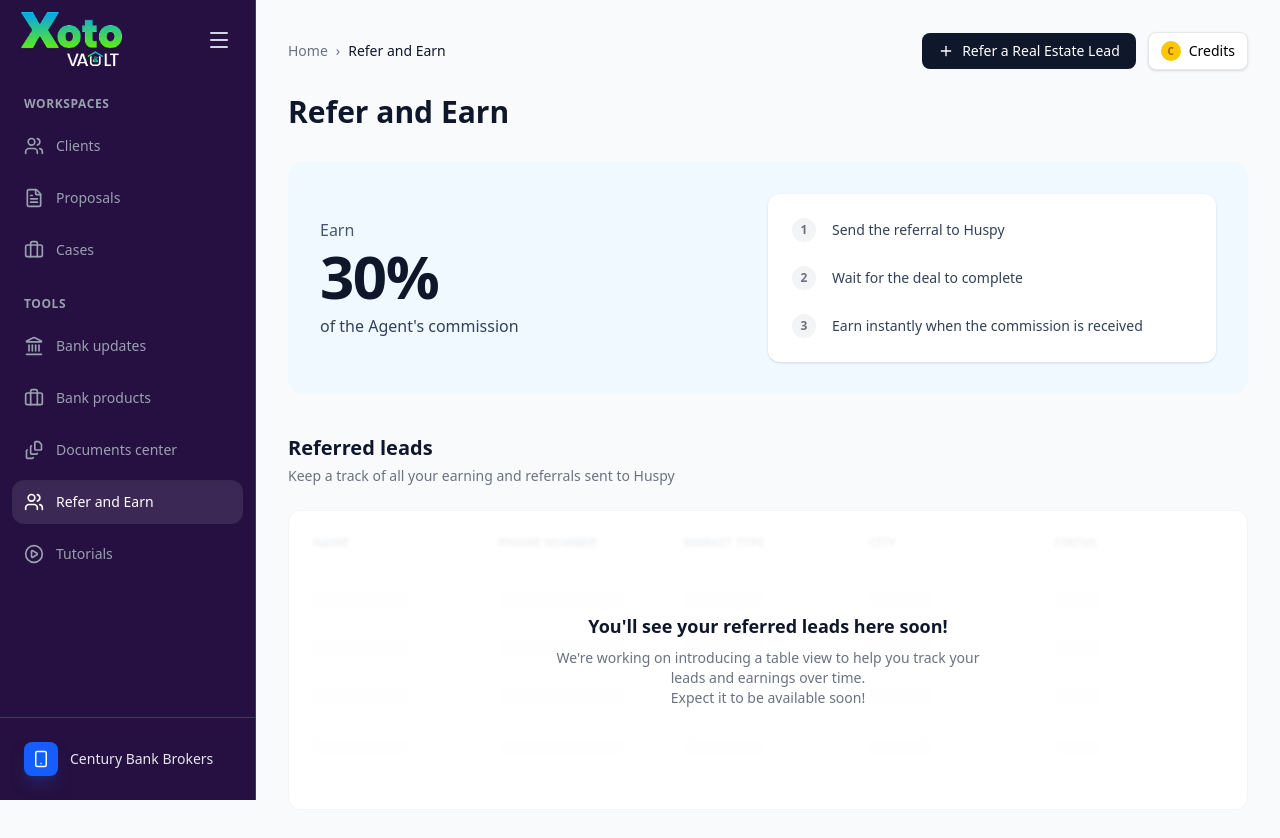
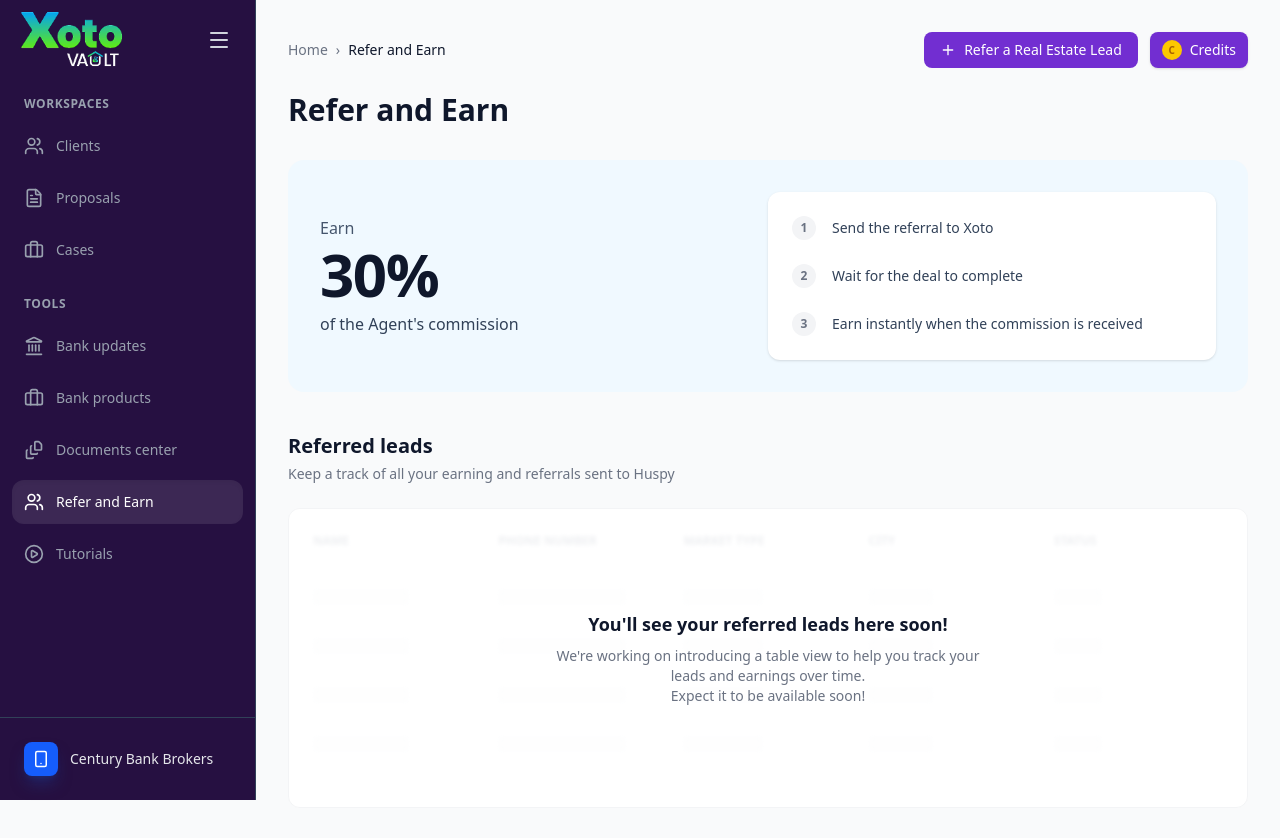
Before and after one commit to mishrashivam13/Xoto-Volt, a React (Vite) app in the folder Volt/: page /refer in a window 1280 px wide. Shown: the top 838 px of the page. Built offline with nearby package versions, Linux system fonts and the light colour scheme.

Commit message:
code refractor

```diff
--- a/Volt/src/component/documents/DocumentsCenter.jsx
+++ b/Volt/src/component/documents/DocumentsCenter.jsx
@@ -22,7 +22,8 @@ const DocumentsCenter = () => {
           <span className="font-medium text-slate-900">Documents center</span>
         </div>
 
-        <button className="bg-white border border-gray-200 px-3 py-2 rounded-lg text-sm font-medium flex items-center gap-2 shadow-sm">
+        {/* Credits Button - Updated to Purple */}
+        <button className="bg-[rgb(114,46,209)] hover:bg-slate-800 text-white px-3 py-2 rounded-lg text-sm font-medium flex items-center gap-2 shadow-sm transition-colors">
           <div className="w-5 h-5 bg-yellow-400 rounded-full flex items-center justify-center text-yellow-700 text-[10px] font-bold">C</div>
           Credits
         </button>
--- a/Volt/src/component/layout/Sidebar.jsx
+++ b/Volt/src/component/layout/Sidebar.jsx
@@ -15,14 +15,12 @@ const Sidebar = ({ isCollapsed, toggleSidebar }) => {
     >
       {/* Header Logo */}
       <div className={`p-4 flex items-center ${isCollapsed ? 'justify-center' : 'justify-between'} h-20`}>
-        {/* Logo sirf tab dikhega jab sidebar full ho */}
         {!isCollapsed && (
           <div className="font-bold text-xl tracking-tight">
              <img src={Img} alt="Volt Logo" className="w-28" />
           </div>
         )}
 
-        {/* Hamburger Menu Toggle */}
         <button
           onClick={toggleSidebar}
           className="p-2 rounded hover:bg-white/10 text-gray-300 hover:text-white transition-colors"
@@ -31,8 +29,9 @@ const Sidebar = ({ isCollapsed, toggleSidebar }) => {
         </button>
       </div>
 
-      {/* Navigation Links */}
-      <div className="flex-1 overflow-y-auto py-4 px-3 space-y-6 scrollbar-hide">
+      {/* --- UPDATE HERE: Navigation Links Section --- */}
+      {/* मैंने यहाँ [&::-webkit-scrollbar]:hidden (Chrome/Safari) और [scrollbar-width:'none'] (Firefox) add किया है */}
+      <div className="flex-1 overflow-y-auto py-4 px-3 space-y-6 [&::-webkit-scrollbar]:hidden [-ms-overflow-style:'none'] [scrollbar-width:'none']">
 
         {/* Workspaces Section */}
         <div>
@@ -80,7 +79,7 @@ const Sidebar = ({ isCollapsed, toggleSidebar }) => {
   );
 };
 
-// Helper Component
+// Helper Component (Same as before)
 const NavItem = ({ to, icon, label, isCollapsed }) => (
   <NavLink
     to={to}
@@ -88,8 +87,8 @@ const NavItem = ({ to, icon, label, isCollapsed }) => (
       `flex items-center gap-3 px-3 py-3 rounded-xl cursor-pointer transition-all duration-200 group relative
       ${isCollapsed ? 'justify-center' : ''}
       ${isActive
-          ? 'bg-white/10 text-white shadow-inner'  // Active Style (Glass effect)
-          : 'text-gray-400 hover:bg-white/5 hover:text-white' // Inactive Style
+          ? 'bg-white/10 text-white shadow-inner'
+          : 'text-gray-400 hover:bg-white/5 hover:text-white'
       }`
     }
   >
@@ -99,12 +98,10 @@ const NavItem = ({ to, icon, label, isCollapsed }) => (
           {icon}
         </span>
 
-        {/* Label - Sirf tab dikhega jab collapsed NAHI ho */}
         {!isCollapsed && (
           <span className="text-sm font-medium">{label}</span>
         )}
 
-        {/* Collapsed Mode Tooltip (Optional: Hover pe naam dikhane ke liye) */}
         {isCollapsed && (
           <div className="absolute left-full ml-4 px-2 py-1 bg-slate-900 text-white text-xs rounded opacity-0 group-hover:opacity-100 transition-opacity whitespace-nowrap z-50 pointer-events-none shadow-xl border border-slate-700">
             {label}
--- a/Volt/src/component/refer-earn/ReferAndEarn.jsx
+++ b/Volt/src/component/refer-earn/ReferAndEarn.jsx
@@ -13,11 +13,14 @@ const ReferAndEarn = () => {
         </div>
 
         <div className="flex items-center gap-3">
-          <button className="bg-slate-900 hover:bg-slate-800 text-white px-4 py-2 rounded-lg text-sm font-medium flex items-center gap-2 transition-colors">
+          {/* Button 1: Refer Lead - Updated to Purple */}
+          <button className="bg-[rgb(114,46,209)]  text-white px-4 py-2 rounded-lg text-sm font-medium flex items-center gap-2 transition-colors">
             <Plus size={16} />
             Refer a Real Estate Lead
           </button>
-          <button className="bg-white border border-gray-200 px-3 py-2 rounded-lg text-sm font-medium flex items-center gap-2 shadow-sm">
+
+          {/* Button 2: Credits - Updated to Purple */}
+          <button className="bg-[rgb(114,46,209)]  text-white px-3 py-2 rounded-lg text-sm font-medium flex items-center gap-2 shadow-sm transition-colors">
             <div className="w-5 h-5 bg-yellow-400 rounded-full flex items-center justify-center text-yellow-700 text-[10px] font-bold">C</div>
             Credits
           </button>
@@ -41,7 +44,7 @@ const ReferAndEarn = () => {
         {/* Right Side: Steps Card */}
         <div className="bg-white rounded-xl p-6 shadow-sm max-w-md w-full">
           <div className="space-y-6">
-            <StepItem number="1" text="Send the referral to Huspy" />
+            <StepItem number="1" text="Send the referral to Xoto" />
             <StepItem number="2" text="Wait for the deal to complete" />
             <StepItem number="3" text="Earn instantly when the commission is received" />
           </div>
@@ -60,11 +63,11 @@ const ReferAndEarn = () => {
           <div className="absolute inset-0 p-6 opacity-30 blur-[2px] pointer-events-none select-none overflow-hidden">
              {/* Fake Header */}
              <div className="grid grid-cols-5 gap-4 mb-6 text-xs font-bold text-gray-400 uppercase">
-                <div>Name</div>
-                <div>Phone number</div>
-                <div>Market Type</div>
-                <div>City</div>
-                <div>Status</div>
+               <div>Name</div>
+               <div>Phone number</div>
+               <div>Market Type</div>
+               <div>City</div>
+               <div>Status</div>
              </div>
              {/* Fake Rows */}
              {[1, 2, 3, 4].map((i) => (
```
